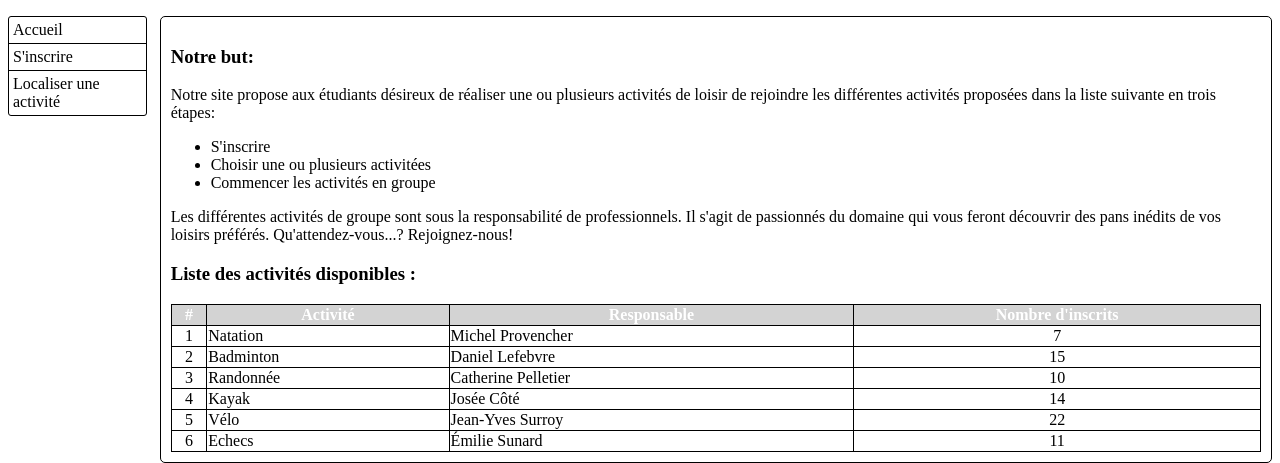
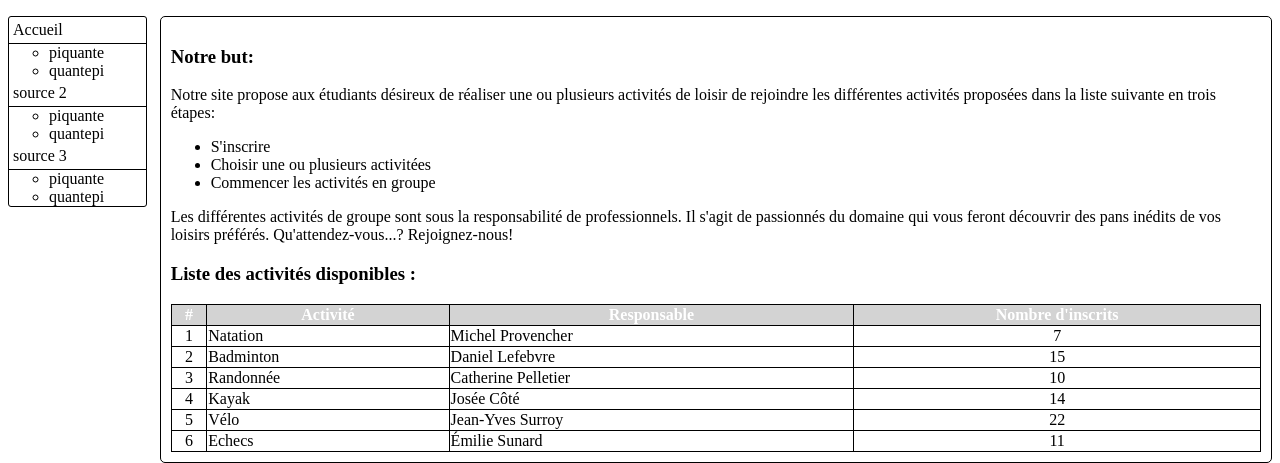
Before and after one commit to Minro4/DevWeb, a PHP site: page /Devoir.html in a window 1280 px wide. Shown: the part 180-643 px from the top of the page. Run offline with PHP 8.4, Linux system fonts and the light colour scheme.

Commit message:
genre jessaie dequoi pis sa marche pas

```diff
--- a/CSS/Devoir.css
+++ b/CSS/Devoir.css
@@ -50,11 +50,12 @@ th{
 td:first-child, td:last-child{
     text-align: center;
 }
-nav{
+nav.listMenu
+{
     float: left;
     width: 11%;
 }
-.listMenu
+.listMenu > ul
 {
     height: 80%;
     list-style-type: none;
@@ -63,12 +64,14 @@ nav{
     border-radius: 3px;
     border-width: 1px;
 }
-.listMenu li
+.listMenu > ul > li
 {
     padding: 4px;
     border-bottom: solid;
     border-width:1px;
+
 }
+
 .listMenu li:hover
 {
     color: white;
@@ -76,7 +79,20 @@ nav{
     background-color: black;
     cursor: pointer;
 }
-.listMenu li:last-child
+
+.listMenu li:hover ul
+{
+    display: block;
+}
+
+.listMenu ul li ul
+{
+    position: absolute;
+    display: none;
+}
+
+
+.listMenu > ul > li:last-child
 {
     border: 0;
 }
--- a/Devoir.html
+++ b/Devoir.html
@@ -11,12 +11,24 @@
     <Header id = "Entête"> <!--L'entête-->
         <h1>Loisir pour les étudiants !</h1>
     </Header>
-    <nav>   <!--Menu de navigation-->
-            <ul class="listMenu">
-            <li>Accueil</li>
-            <li>S'inscrire</li>
-            <li>Localiser une activité</li>
-        </ul>
+    <nav class="listMenu">   <!--Menu de navigation-->
+            <ul>
+                <li>Accueil</li>
+                    <ul>
+                        <li>piquante</li>
+                        <li>quantepi</li>
+                    </ul>
+                <li>source 2</li>
+                    <ul>
+                        <li>piquante</li>
+                        <li>quantepi</li>
+                    </ul>
+                <li>source 3</li>
+                    <ul>
+                        <li>piquante</li>
+                        <li>quantepi</li>
+                    </ul>
+            </ul>
     </nav>
     <article>
 
```
